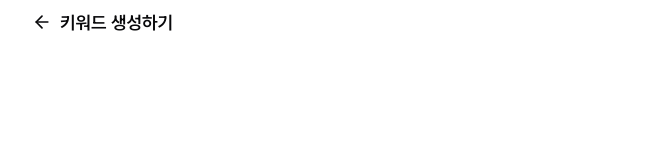
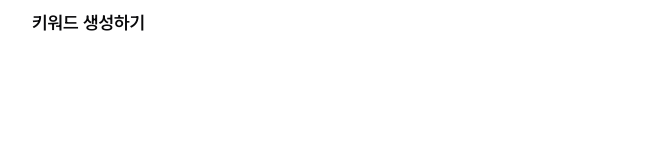
Before and after one commit to KeywordHanaro/KeywordHanaro_FE, a Next.js app: page /keyword/create/inquiry/step4 in a window 1280 px wide. Shown: the top 160 px of the page, without its empty margins (308-971 px from the left). Built offline with nearby package versions, Linux system fonts and the light colour scheme.

Commit message:
[design] create keyword inquiry 헤더 수정

```diff
--- a/app/(routes)/keyword/create/inquiry/layout.tsx
+++ b/app/(routes)/keyword/create/inquiry/layout.tsx
@@ -22,11 +22,21 @@ export default function InquiryLayout({ children }: { children: ReactNode }) {
   return (
     <InquiryProvider>
       <div className='h-screen relative'>
-        <Header
-          text='키워드 생성하기'
-          showActionButton={false}
-          onBack={handleOnBack}
-        />
+        {pathname.startsWith('/keyword/create/inquiry/step4') ? (
+          <Header
+            text='키워드 생성하기'
+            showActionButton={false}
+            showBackButton={false}
+            // onBack={handleOnBack}
+          />
+        ) : (
+          <Header
+            text='키워드 생성하기'
+            showActionButton={false}
+            onBack={handleOnBack}
+          />
+        )}
+
         <div className='px-[20px] mt-[24px]'>{children}</div>
         {!pathname.includes('step4') && <MicRef />}
       </div>
--- a/app/(routes)/keyword/create/inquiry/step4/page.tsx
+++ b/app/(routes)/keyword/create/inquiry/step4/page.tsx
@@ -9,7 +9,7 @@ export default function Step2() {
   const { formData } = useInquiry();
 
   const handleComplete = () => {
-    router.push('/');
+    router.push('/keyword');
   };
 
   return (
```
